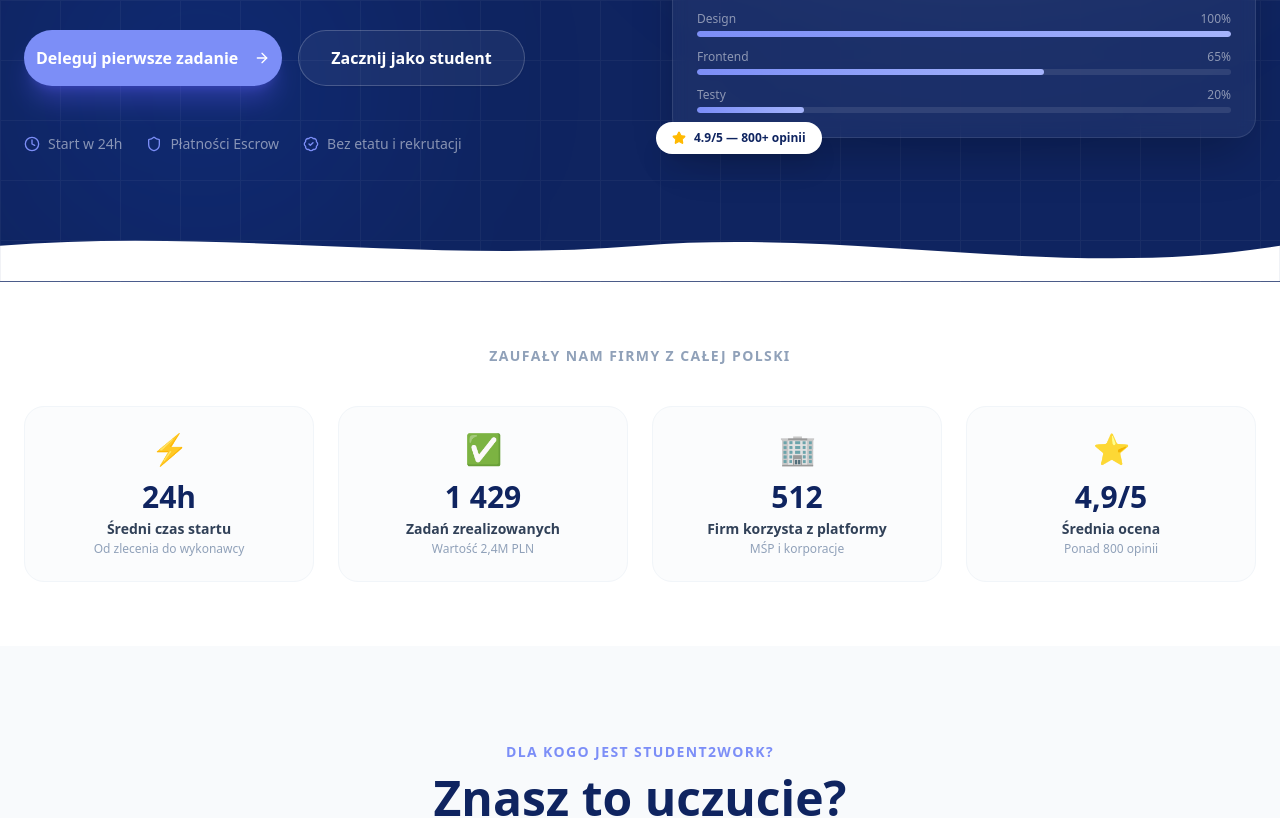
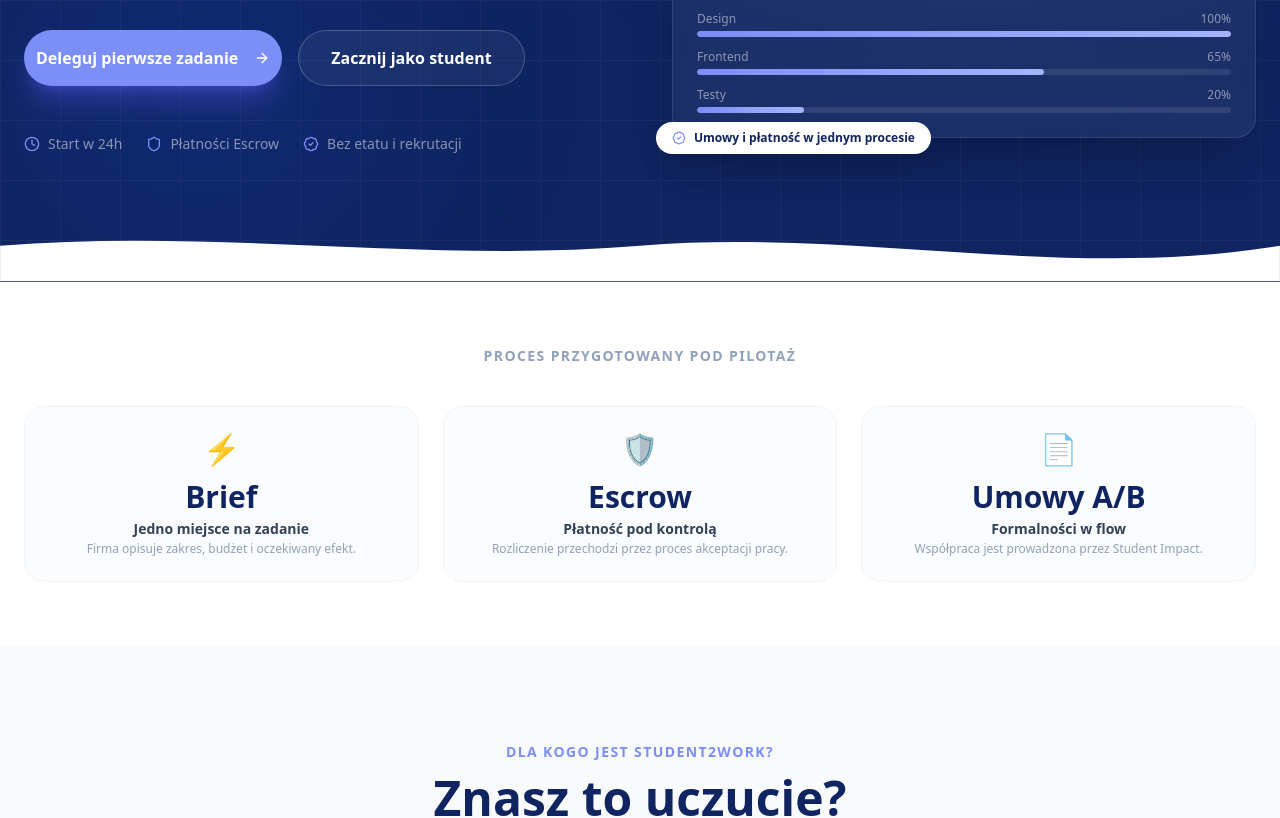
Before and after one commit to BartoszPiec/student-impact, a Next.js app: page / in a window 1280 px wide. Shown: the part 660-1478 px from the top of the page. Built offline with nearby package versions, Linux system fonts and the light colour scheme.

Commit message:
content: remove unverified public metrics

```diff
--- a/app/app/company/packages/page.tsx
+++ b/app/app/company/packages/page.tsx
@@ -816,7 +816,7 @@
               </h3>
               <p className="text-indigo-200/70 font-medium text-xl leading-relaxed">
                 Opisz swoje potrzeby naszym ekspertom, a my w ciągu 24h znajdziemy dla Ciebie
-                <span className="text-white font-bold ml-1">idealnego wykonawcę</span> spośród tysięcy studentów.
+                <span className="text-white font-bold ml-1">dopasowanego wykonawcę</span> do zakresu zlecenia.
               </p>
             </div>
 
--- a/app/auth/page.tsx
+++ b/app/auth/page.tsx
@@ -276,18 +276,18 @@
         <div className="relative z-10 mt-auto">
           <div className="flex w-fit gap-8 rounded-[1.75rem] border border-white/10 bg-white/10 p-6 backdrop-blur-md">
             <div className="text-center">
-              <div className="text-2xl font-bold">2 500+</div>
-              <div className="text-sm text-white/70">studentów</div>
+              <div className="text-2xl font-bold">Umowy A/B</div>
+              <div className="text-sm text-white/70">formalności w flow</div>
             </div>
             <div className="my-auto h-10 w-px bg-white/20" />
             <div className="text-center">
-              <div className="text-2xl font-bold">850+</div>
-              <div className="text-sm text-white/70">firm</div>
+              <div className="text-2xl font-bold">Escrow</div>
+              <div className="text-sm text-white/70">płatność chroniona</div>
             </div>
             <div className="my-auto h-10 w-px bg-white/20" />
             <div className="text-center">
-              <div className="text-2xl font-bold">4 200+</div>
-              <div className="text-sm text-white/70">projektów</div>
+              <div className="text-2xl font-bold">Statusy</div>
+              <div className="text-sm text-white/70">kontrola realizacji</div>
             </div>
           </div>
 
--- a/app/page.tsx
+++ b/app/page.tsx
@@ -42,7 +42,7 @@
 interface ServiceData {
   icon: React.ComponentType<{ className?: string }>;
   description: string;
-  stats: { price: string; time: string; projects: string; rating: string };
+  stats: { price: string; time: string; scope: string; mode: string };
   examples: string[];
   funFact: string;
 }
@@ -52,84 +52,84 @@
   "Lead research": {
     icon: TrendingUp,
     description: "Budujesz pipeline, ale nie masz kto szukać kontaktów? Deleguj research leadów i wróć do sprzedaży.",
-    stats: { price: "200-800 zł", time: "1-3 dni", projects: "310+", rating: "4.8/5" },
+    stats: { price: "200-800 zł", time: "1-3 dni", scope: "bazy leadów", mode: "pilot" },
     examples: ["Listy firm wg ICP z LinkedIn", "Weryfikacja danych kontaktowych", "Research decydentów", "Budowanie baz w CRM", "Analiza konkurencji"],
     funFact: "Średnio 3 dni wystarczą na zbudowanie listy 200 kwalifikowanych leadów.",
   },
   "Prospecting i outreach": {
     icon: Users,
     description: "Przygotowanie materiałów do cold outreach, personalizacja wiadomości, sekwencje mailowe. Robota, której nikt nie lubi robić — ale musi być zrobiona.",
-    stats: { price: "300-1200 zł", time: "2-5 dni", projects: "180+", rating: "4.7/5" },
+    stats: { price: "300-1200 zł", time: "2-5 dni", scope: "outreach", mode: "pilot" },
     examples: ["Personalizowane wiadomości cold mail", "Skrypty do cold calla", "Sekwencje follow-up", "Przygotowanie ofert handlowych", "Analiza odpowiedzi i optymalizacja"],
     funFact: "Dobrze przygotowany outreach otwiera 3× więcej rozmów niż szablonowe wiadomości.",
   },
   "Prezentacje i materiały": {
     icon: Palette,
     description: "Pitch deck, oferta handlowa, prezentacja dla zarządu. Masz treść, potrzebujesz kogoś kto to złoży profesjonalnie.",
-    stats: { price: "300-1500 zł", time: "2-7 dni", projects: "450+", rating: "4.9/5" },
+    stats: { price: "300-1500 zł", time: "2-7 dni", scope: "prezentacje", mode: "pilot" },
     examples: ["Pitch deck dla inwestorów", "Prezentacje sprzedażowe", "Oferty handlowe PDF", "One-pagery produktowe", "Materiały onboardingowe"],
     funFact: "Profesjonalna prezentacja zwiększa szansę na zamknięcie deala o 35%.",
   },
   "Data entry i CRM": {
     icon: Database,
     description: "CRM zarasta, arkusze są chaotyczne, baza danych nieaktualna. To zadanie, które wraca do Ciebie co tydzień — i nie powinno.",
-    stats: { price: "100-600 zł", time: "1-5 dni", projects: "540+", rating: "4.7/5" },
+    stats: { price: "100-600 zł", time: "1-5 dni", scope: "CRM i dane", mode: "pilot" },
     examples: ["Czyszczenie i uzupełnianie CRM", "Import danych z arkuszy", "Deduplikacja bazy klientów", "Tagowanie i segmentacja", "Raportowanie z danych"],
     funFact: "Firmy tracą średnio 12h tygodniowo na ręczne zarządzanie danymi.",
   },
   "Content i social media": {
     icon: PenTool,
     description: "Potrzebujesz postów, artykułów, opisów. Regularny content — bez zatrudniania na etat.",
-    stats: { price: "200-1000 zł", time: "2-10 dni", projects: "410+", rating: "4.8/5" },
+    stats: { price: "200-1000 zł", time: "2-10 dni", scope: "treści", mode: "pilot" },
     examples: ["Posty na LinkedIn / Instagram", "Artykuły blogowe SEO", "Newsletter firmowy", "Opisy produktów", "Skrypty do rolek i wideo"],
     funFact: "Firmy publikujące regularnie na LinkedIn generują 7× więcej zapytań.",
   },
   "Wsparcie operacyjne": {
     icon: Clipboard,
     description: "Zadania administracyjne, które blokują Twój czas. Wprowadź dane, odpisz na maile, przygotuj dokumenty — bez angażowania kluczowych ludzi.",
-    stats: { price: "80-400 zł", time: "1-3 dni", projects: "540+", rating: "4.7/5" },
+    stats: { price: "80-400 zł", time: "1-3 dni", scope: "operacje", mode: "pilot" },
     examples: ["Obsługa skrzynki mailowej", "Wprowadzanie danych i faktur", "Organizacja dokumentacji", "Transkrypcja i protokoły", "Zarządzanie kalendarzem"],
     funFact: "Właściciele firm odzyskują średnio 8h tygodniowo po delegowaniu zadań admin.",
   },
   "Strony i CMS": {
     icon: Globe,
     description: "Aktualizacje strony, uploady produktów, poprawki treści, nowe podstrony. Nie potrzebujesz agencji — potrzebujesz kogoś kto to ogarnie.",
-    stats: { price: "200-1500 zł", time: "1-7 dni", projects: "340+", rating: "4.8/5" },
+    stats: { price: "200-1500 zł", time: "1-7 dni", scope: "CMS", mode: "pilot" },
     examples: ["Aktualizacje treści na stronie", "Upload produktów do sklepu", "Optymalizacja SEO on-page", "Tworzenie podstron w CMS", "Migracja treści"],
     funFact: "Strony aktualizowane co miesiąc generują 6× więcej ruchu organicznego.",
   },
   "Analiza i raporty": {
     icon: BarChart,
     description: "Masz dane, ale nikt ich nie czyta. Potrzebujesz dashboardu, raportu tygodniowego lub analizy rynku — bez angażowania analityka na etat.",
-    stats: { price: "300-2000 zł", time: "2-7 dni", projects: "230+", rating: "4.8/5" },
+    stats: { price: "300-2000 zł", time: "2-7 dni", scope: "raporty", mode: "pilot" },
     examples: ["Dashboardy w Google Sheets / Excel", "Raporty sprzedażowe", "Analiza rynku i konkurencji", "Segmentacja klientów", "Wizualizacje danych"],
     funFact: "Firmy podejmujące decyzje na danych rosną 2× szybciej.",
   },
   "Wideo i multimedia": {
     icon: Video,
     description: "Masz nagrania, potrzebujesz efektu. Montaż, obróbka, reels, animacje — bez agencji kreatywnej.",
-    stats: { price: "300-2000 zł", time: "3-10 dni", projects: "280+", rating: "4.9/5" },
+    stats: { price: "300-2000 zł", time: "3-10 dni", scope: "multimedia", mode: "pilot" },
     examples: ["Montaż wideo promocyjnych", "Reels i shorty na social", "Animacje prezentacji", "Obróbka zdjęć produktowych", "Napisy i subtitles"],
     funFact: "Posty wideo generują 49% więcej interakcji niż statyczne grafiki.",
   },
   "Programowanie i IT": {
     icon: Code,
     description: "Skrypt, integracja, automatyzacja, mały serwis. Zadania IT które nie uzasadniają zatrudniania dewelopera — ale muszą być zrobione.",
-    stats: { price: "500-5000 zł", time: "3-14 dni", projects: "520+", rating: "4.7/5" },
+    stats: { price: "500-5000 zł", time: "3-14 dni", scope: "automatyzacje", mode: "pilot" },
     examples: ["Automatyzacja powtarzalnych procesów", "Integracje API / Zapier", "Skrypty w Python / Excel", "Małe aplikacje webowe", "Poprawki na stronie"],
     funFact: "Automatyzacja jednego powtarzalnego procesu oszczędza średnio 5h tygodniowo.",
   },
   "Tłumaczenia": {
     icon: Languages,
     description: "Materiały do wysyłki za granicę, umowy, strona w obcym języku. Szybko, bez agencji tłumaczeniowej.",
-    stats: { price: "50-500 zł", time: "1-5 dni", projects: "670+", rating: "4.9/5" },
+    stats: { price: "50-500 zł", time: "1-5 dni", scope: "lokalizacja", mode: "pilot" },
     examples: ["Tłumaczenia ofert i umów", "Lokalizacja strony www", "Materiały marketingowe EN/DE/ES", "Korespondencja handlowa", "Podtytuły do wideo"],
     funFact: "Materiały w języku klienta zwiększają konwersję o 70%.",
   },
   "Automatyzacje AI": {
     icon: Bot,
     description: "Chcesz wdrożyć AI ale nie wiesz od czego zacząć? Chatbot, automatyczny raport, asystent mailowy — konkretne wdrożenia, nie konsulting.",
-    stats: { price: "500-3000 zł", time: "3-14 dni", projects: "180+", rating: "4.9/5" },
+    stats: { price: "500-3000 zł", time: "3-14 dni", scope: "AI w ops", mode: "pilot" },
     examples: ["Chatbot na stronie / w CRM", "Automatyzacja z GPT w procesach", "Asystent mailowy AI", "Generowanie raportów AI", "Skróty i automatyczne podsumowania"],
     funFact: "Firmy wdrażające AI w Ops oszczędzają średnio 15h/tydzień.",
   },
@@ -370,7 +370,7 @@
                   <BadgeCheck className="w-3.5 h-3.5" /> Escrow aktywne
                 </div>
                 <div className="absolute -bottom-4 -left-4 bg-white text-[#0f2460] text-xs font-bold px-4 py-2 rounded-full shadow-xl flex items-center gap-2">
-                  <Star className="w-3.5 h-3.5 fill-amber-400 text-amber-400" /> 4.9/5 — 800+ opinii
+                  <BadgeCheck className="w-3.5 h-3.5 text-[#7c8ef7]" /> Umowy i płatność w jednym procesie
                 </div>
               </div>
             </RevealOnScroll>
@@ -391,14 +391,13 @@
       <section className="bg-white py-16 px-6">
         <div className="mx-auto max-w-7xl">
           <p className="text-center text-sm font-bold text-slate-400 uppercase tracking-widest mb-10">
-            Zaufały nam firmy z całej Polski
+            Proces przygotowany pod pilotaż
           </p>
-          <div className="grid grid-cols-2 md:grid-cols-4 gap-6">
+          <div className="grid grid-cols-1 md:grid-cols-3 gap-6">
             {[
-              { icon: "⚡", value: "24h", label: "Średni czas startu", sub: "Od zlecenia do wykonawcy" },
-              { icon: "✅", value: "1 429", label: "Zadań zrealizowanych", sub: "Wartość 2,4M PLN" },
-              { icon: "🏢", value: "512", label: "Firm korzysta z platformy", sub: "MŚP i korporacje" },
-              { icon: "⭐", value: "4,9/5", label: "Średnia ocena", sub: "Ponad 800 opinii" },
+              { icon: "⚡", value: "Brief", label: "Jedno miejsce na zadanie", sub: "Firma opisuje zakres, budżet i oczekiwany efekt." },
+              { icon: "🛡️", value: "Escrow", label: "Płatność pod kontrolą", sub: "Rozliczenie przechodzi przez proces akceptacji pracy." },
+              { icon: "📄", value: "Umowy A/B", label: "Formalności w flow", sub: "Współpraca jest prowadzona przez Student Impact." },
             ].map((stat, i) => (
               <RevealOnScroll key={stat.label} delay={i * 80}
                 className="text-center p-6 rounded-2xl border border-slate-100 bg-slate-50/50 hover:border-[#7c8ef7]/30 hover:shadow-lg transition-all">
@@ -462,7 +461,7 @@
                 icon: BadgeCheck,
                 color: "bg-rose-50 text-rose-600",
                 title: "Zweryfikowani wykonawcy",
-                desc: "Każdy wykonawca ma oceny, historię projektów i potwierdzony profil akademicki. Wybierasz kogoś sprawdzonego.",
+                desc: "Każdy wykonawca ma profil, opis kompetencji i zakres usług. Wybierasz osobę dopasowaną do zadania.",
               },
               {
                 icon: TrendingUp,
@@ -737,7 +736,7 @@
             <Icon className="w-6 h-6 text-[#0f2460] group-hover:text-[#7c8ef7] transition-colors" />
           </div>
           <div className="font-bold text-sm text-[#0f2460] group-hover:text-[#7c8ef7] transition-colors leading-tight">{name}</div>
-          <div className="mt-2 text-[10px] text-slate-400 font-medium">{data.stats.projects} projektów</div>
+          <div className="mt-2 text-[10px] text-slate-400 font-medium">Zakres: {data.stats.scope}</div>
         </div>
       </DialogTrigger>
       <DialogContent className="max-w-2xl rounded-[2rem] border-none p-0 overflow-hidden">
@@ -749,9 +748,9 @@
               </div>
               <div>
                 <DialogTitle className="text-2xl font-extrabold text-white">{name}</DialogTitle>
-                <div className="flex gap-1 mt-1">
-                  {[1,2,3,4,5].map(s => <Star key={s} className="w-3.5 h-3.5 fill-amber-400 text-amber-400" />)}
-                  <span className="text-white/60 text-xs ml-1">{data.stats.rating}</span>
+                <div className="flex items-center gap-1.5 mt-1 text-white/60 text-xs">
+                  <BadgeCheck className="w-3.5 h-3.5" />
+                  <span>Proces z umową i kontrolą statusu</span>
                 </div>
               </div>
             </div>
@@ -765,8 +764,8 @@
             {[
               { label: "Cena", value: data.stats.price },
               { label: "Czas realizacji", value: data.stats.time },
-              { label: "Projektów", value: data.stats.projects },
-              { label: "Ocena", value: data.stats.rating },
+              { label: "Zakres", value: data.stats.scope },
+              { label: "Tryb", value: data.stats.mode },
             ].map(s => (
               <div key={s.label} className="bg-slate-50 rounded-xl p-4 text-center border border-slate-100">
                 <div className="text-sm font-extrabold text-[#0f2460] mb-1">{s.value}</div>
```
